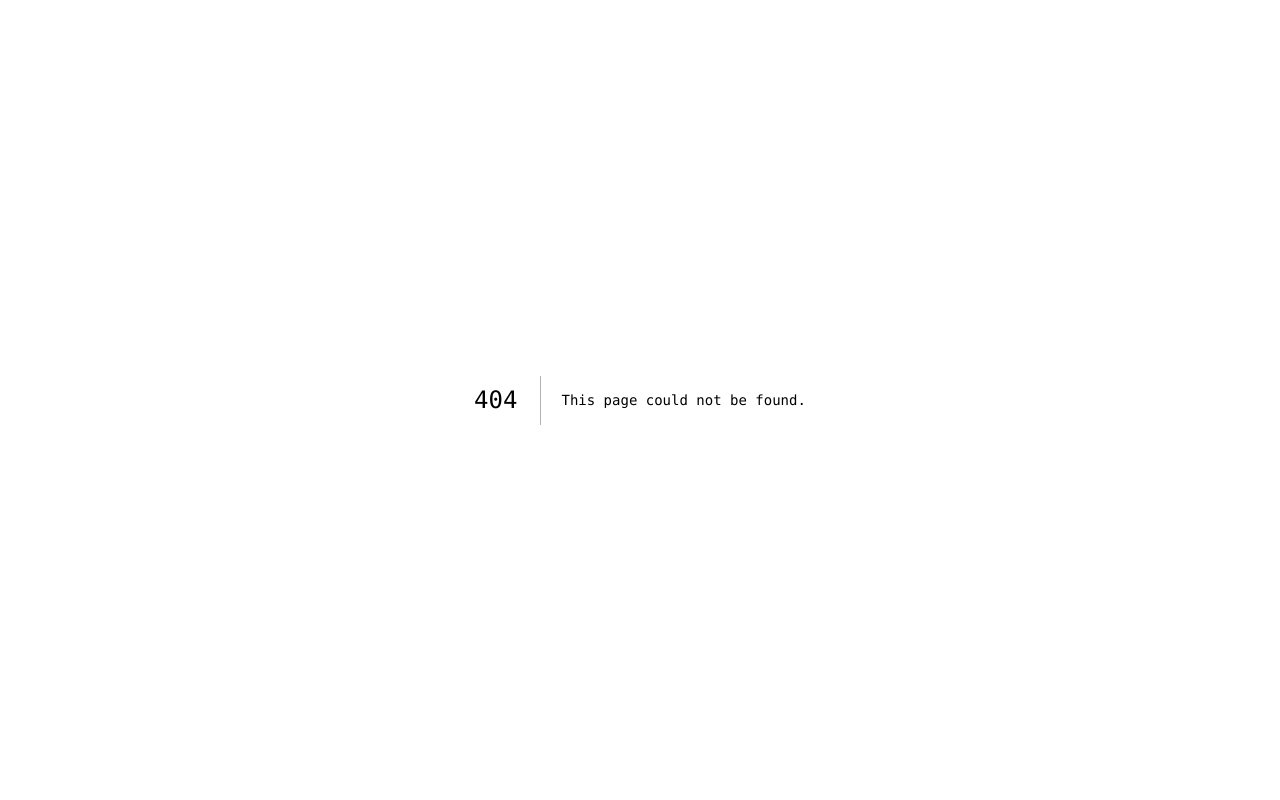
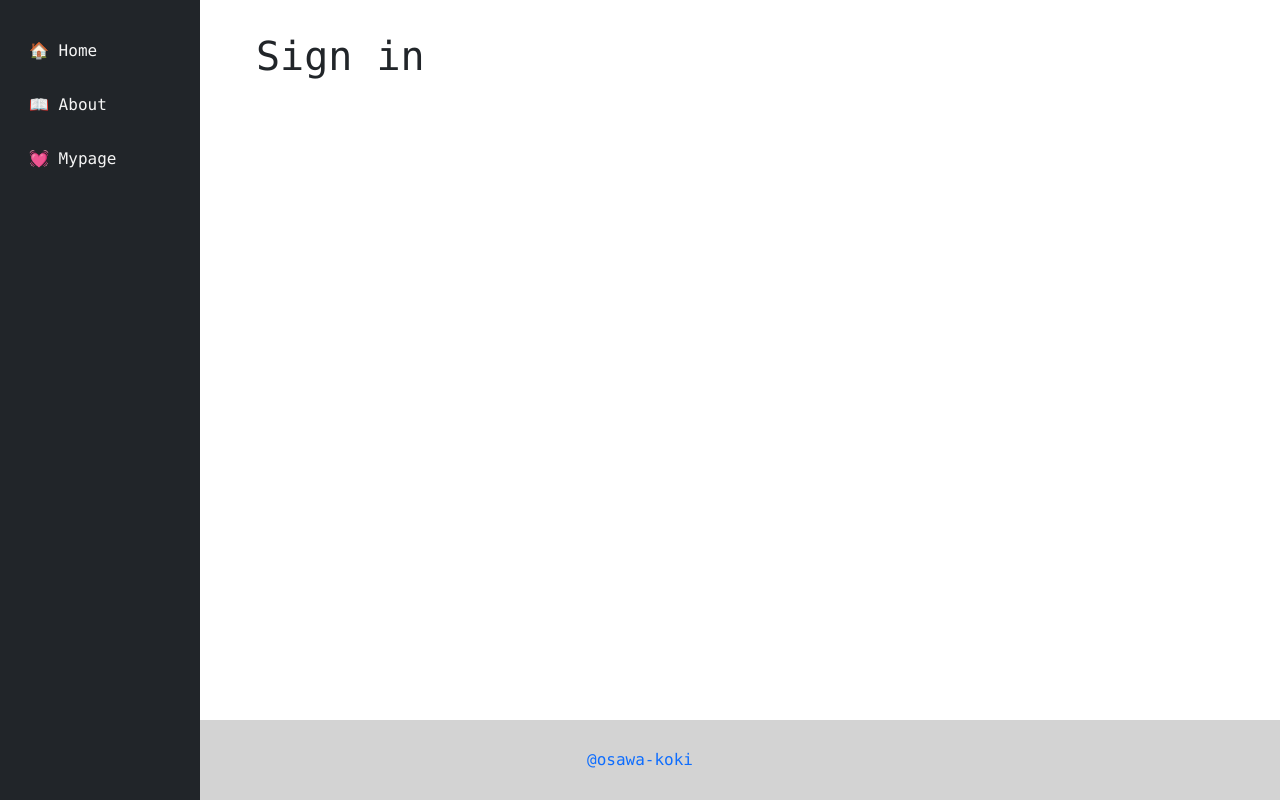
Before and after one commit to osawa-koki/learning-devise-api, a Next.js app in the folder client/: page /mypage in a window 1280 px wide. Before the commit this address had no page. Built offline with nearby package versions, Linux system fonts and the light colour scheme.

Commit message:
Mypage雛形。

```diff
--- /dev/null
+++ b/client/components/mypage.tsx
@@ -0,0 +1,9 @@
+import React from 'react';
+
+export default function MypagePage() {
+  return (
+    <>
+      <h1>Mypage</h1>
+    </>
+  );
+};
--- /dev/null
+++ b/client/components/sign_in.tsx
@@ -0,0 +1,9 @@
+import React from 'react';
+
+export default function SignInPage() {
+  return (
+    <>
+      <h1>Sign in</h1>
+    </>
+  );
+};
--- a/client/pages.ts
+++ b/client/pages.ts
@@ -11,8 +11,8 @@ const pages = [
   },
   {
     emoji: '💓',
-    path: '/contact/',
-    name: 'Contact',
+    path: '/mypage/',
+    name: 'Mypage',
   },
 ];
 
--- a/client/pages/_app.tsx
+++ b/client/pages/_app.tsx
@@ -9,7 +9,6 @@ import '../styles/menu.scss';
 
 import '../styles/index.scss';
 import '../styles/about.scss';
-import '../styles/contact.scss';
 
 import Head from 'next/head';
 
--- a/client/pages/about.tsx
+++ b/client/pages/about.tsx
@@ -6,7 +6,7 @@ export default function AboutPage() {
     <Layout>
       <div id="About">
         <h1>Here, About page.</h1>
-        <p className="mt-3">
+        <div className="mt-3">
           Deviseモジュールを使って、認証機能を実装しています。<br />
           認証機能とは「あなたは本当に〇〇さんですか？」という確認機能です。<br />
           <br />
@@ -21,7 +21,7 @@ export default function AboutPage() {
           など、様々な方法があります。<br />
           <br />
           今回は、もっとも原始的なID/PWを使った認証機能を実装しています。
-        </p>
+        </div>
       </div>
     </Layout>
   );
--- /dev/null
+++ b/client/pages/mypage.tsx
@@ -0,0 +1,23 @@
+import React, { useContext } from "react";
+
+import Layout from "../components/Layout";
+
+import { DataContext } from "../src/DataContext";
+import MypagePage from "../components/mypage";
+import SignInPage from "../components/sign_in";
+
+export default function ContactPage() {
+
+  const { sharedData } = useContext(DataContext);
+
+  return (
+    <Layout>
+      <div id="Mypage">
+        {
+          sharedData.devise.is_login ?
+          <MypagePage /> : <SignInPage />
+        }
+      </div>
+    </Layout>
+  );
+};
```
Also changed, not shown: client/pages/contact.tsx (deleted, +0 -46 lines), client/styles/contact.scss (deleted).
